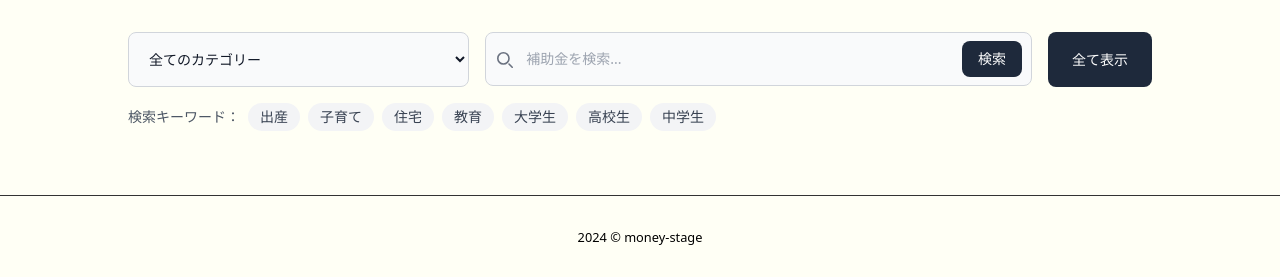
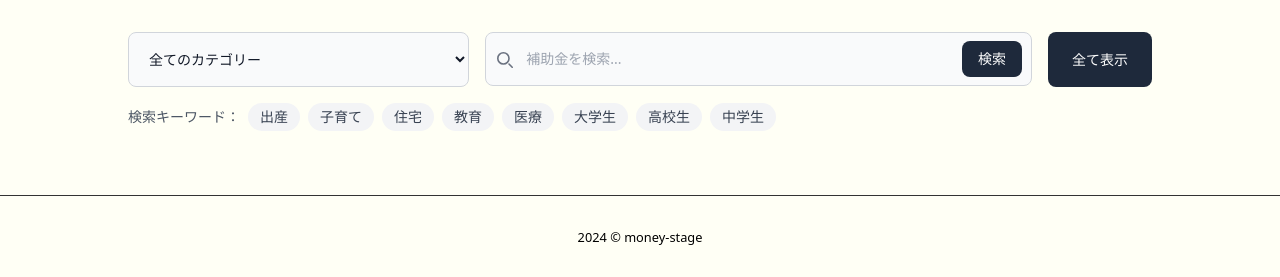
Before and after one commit to UTakuto/money-stage, a PHP site: page /result.php in a window 1280 px wide. Shown: the part 592-869 px from the top of the page. Run offline with PHP 8.4, Linux system fonts and the light colour scheme; data that the repository does not hold is empty; a stand-in replaces the project's code that opens the database connection; some libraries are stand-ins or nearby versions.

Commit message:
検索機能に「医療」カテゴリーのボタンを追加

```diff
--- a/components/search.php
+++ b/components/search.php
@@ -44,6 +44,7 @@
             <button type="button" class="px-3 py-1 text-sm text-gray-700 bg-gray-100 rounded-full hover:bg-gray-200" onclick="setSearchKeyword('子育て')">子育て</button>
             <button type="button" class="px-3 py-1 text-sm text-gray-700 bg-gray-100 rounded-full hover:bg-gray-200" onclick="setSearchKeyword('住宅')">住宅</button>
             <button type="button" class="px-3 py-1 text-sm text-gray-700 bg-gray-100 rounded-full hover:bg-gray-200" onclick="setSearchKeyword('教育')">教育</button>
+            <button type="button" class="px-3 py-1 text-sm text-gray-700 bg-gray-100 rounded-full hover:bg-gray-200" onclick="setSearchKeyword('医療')">医療</button>
             <button type="button" class="px-3 py-1 text-sm text-gray-700 bg-gray-100 rounded-full hover:bg-gray-200" onclick="setSearchKeyword('大学生')">大学生</button>
             <button type="button" class="px-3 py-1 text-sm text-gray-700 bg-gray-100 rounded-full hover:bg-gray-200" onclick="setSearchKeyword('高校生')">高校生</button>
             <button type="button" class="px-3 py-1 text-sm text-gray-700 bg-gray-100 rounded-full hover:bg-gray-200" onclick="setSearchKeyword('中学生')">中学生</button>
```
